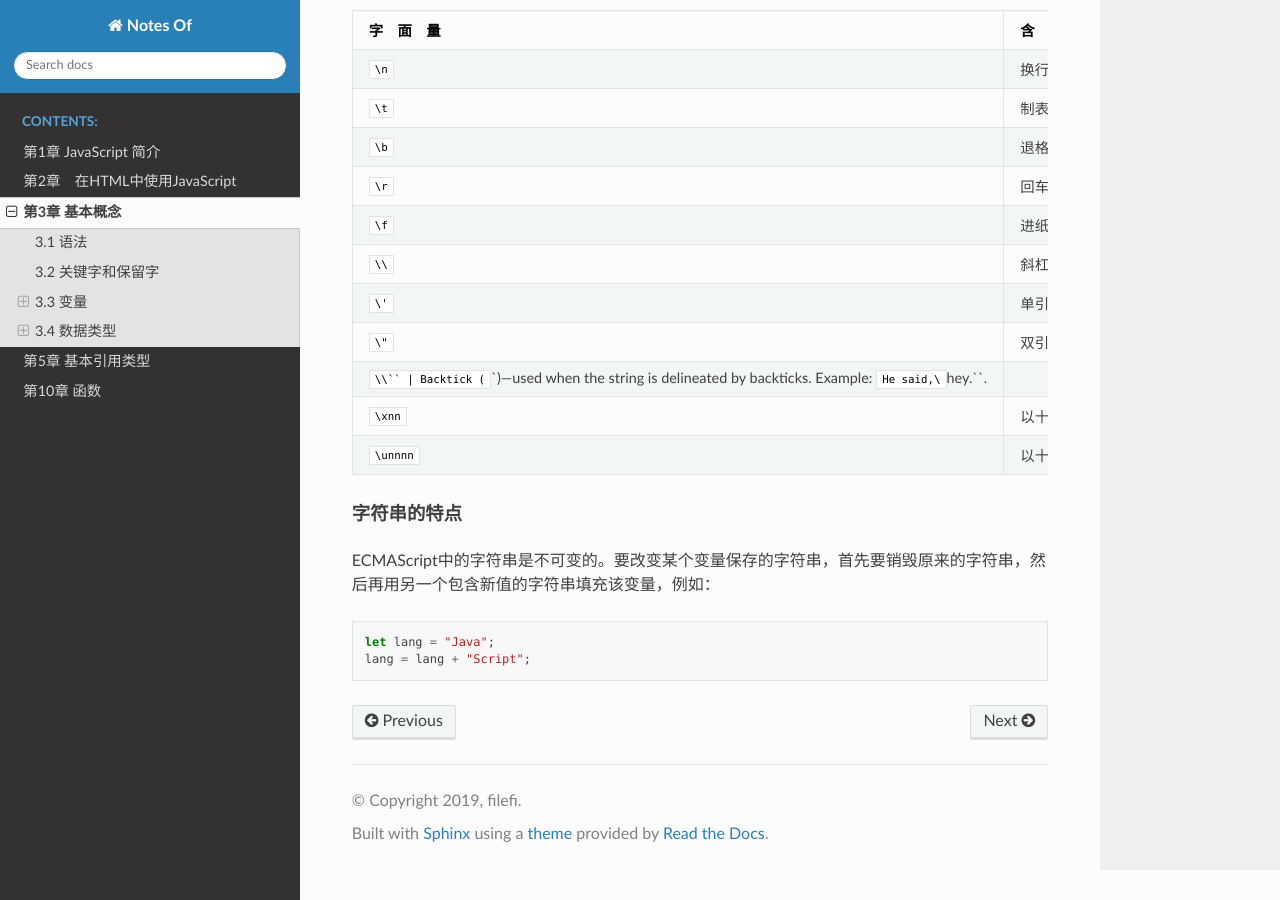
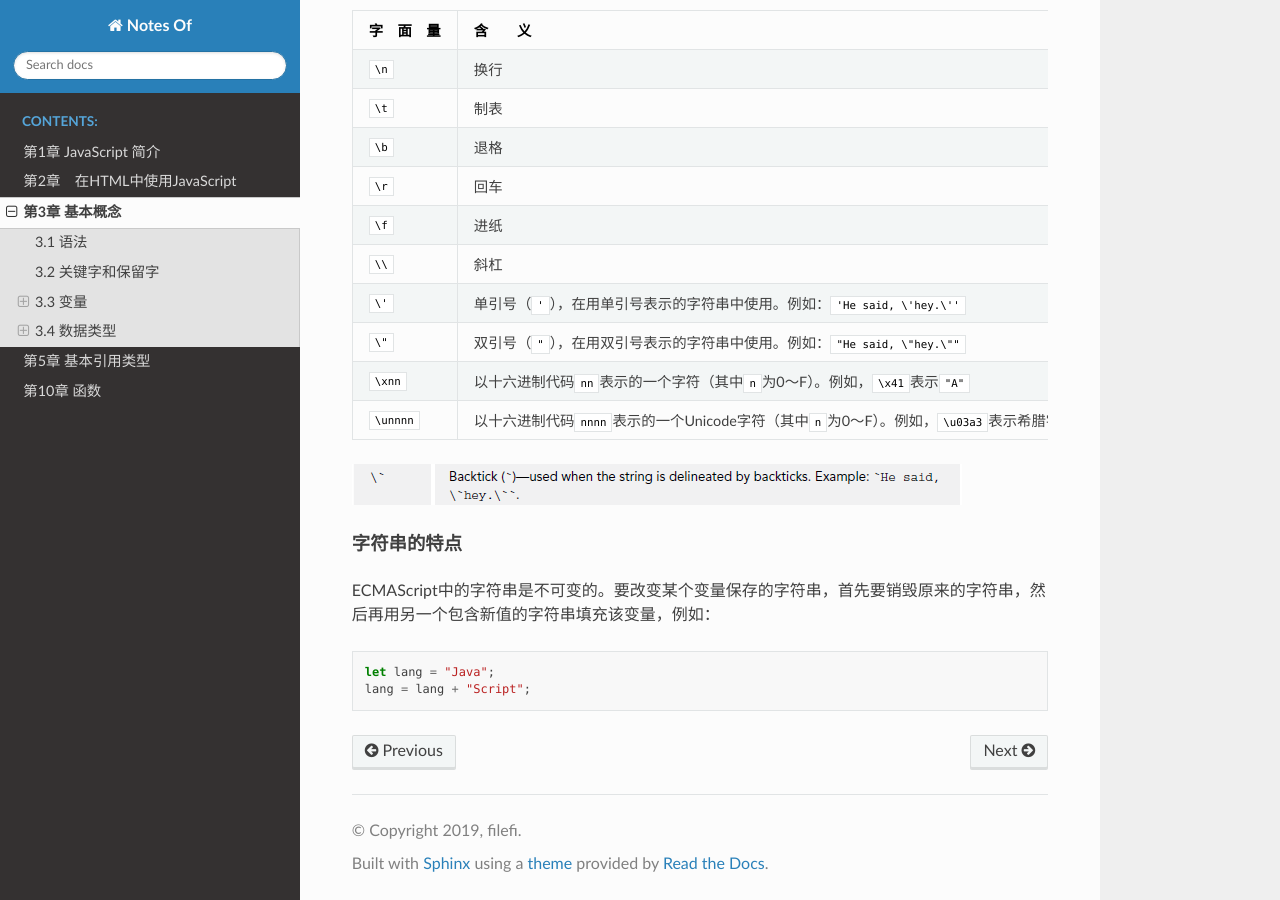
Before and after one commit to filefi/NotesOfProfessional-JavaScript-for-Web-Developers, a Sphinx documentation site: the page built from source/Chapter3-Language_Basics.md, in a window 1280 px wide and 900 px high, scrolled down 10471 px. Built offline with Sphinx 7.4.7 and the Read the Docs theme 2.0.0, drawn with Linux system fonts in a browser that asks for light colours.

```diff
--- a/source/Chapter3-Language_Basics.md
+++ b/source/Chapter3-Language_Basics.md
@@ -495,9 +495,10 @@ let lastName = `Jingleheimerschmidt`
 | `\\`       | 斜杠                                                         |
 | `\'`       | 单引号（`'`），在用单引号表示的字符串中使用。例如：`'He said, \'hey.\''` |
 | `\"`       | 双引号（`"`），在用双引号表示的字符串中使用。例如：`"He said, \"hey.\""` |
-| `\\``      | Backtick (`\`)—used when the string is delineated by backticks. Example: `He said,\`hey.\``. |
 | `\xnn`     | 以十六进制代码`nn`表示的一个字符（其中`n`为0～F）。例如，`\x41`表示`"A"` |
 | `\unnnn`   | 以十六进制代码`nnnn`表示的一个Unicode字符（其中`n`为0～F）。例如，`\u03a3`表示希腊字符Σ |
+
+![](_static/images/Chapter3-Language_Basics.assets/image-20200422225848537.png)
 
 #### 字符串的特点
 
```
Also changed, not shown: source/_static/images/Chapter3-Language_Basics.assets/image-20200422225848537.png (added).
